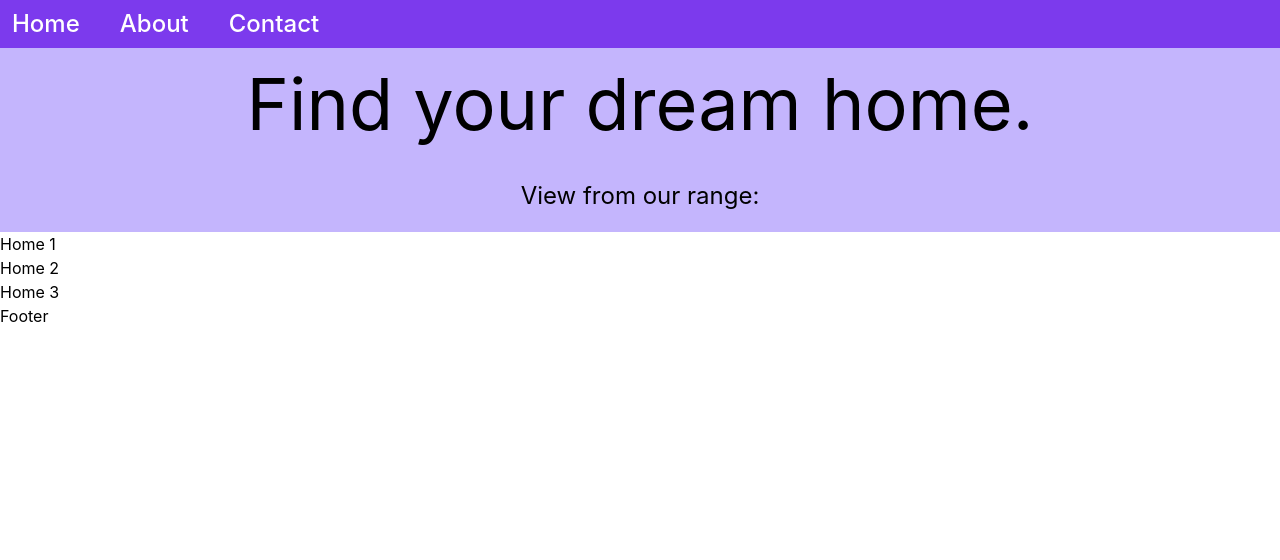
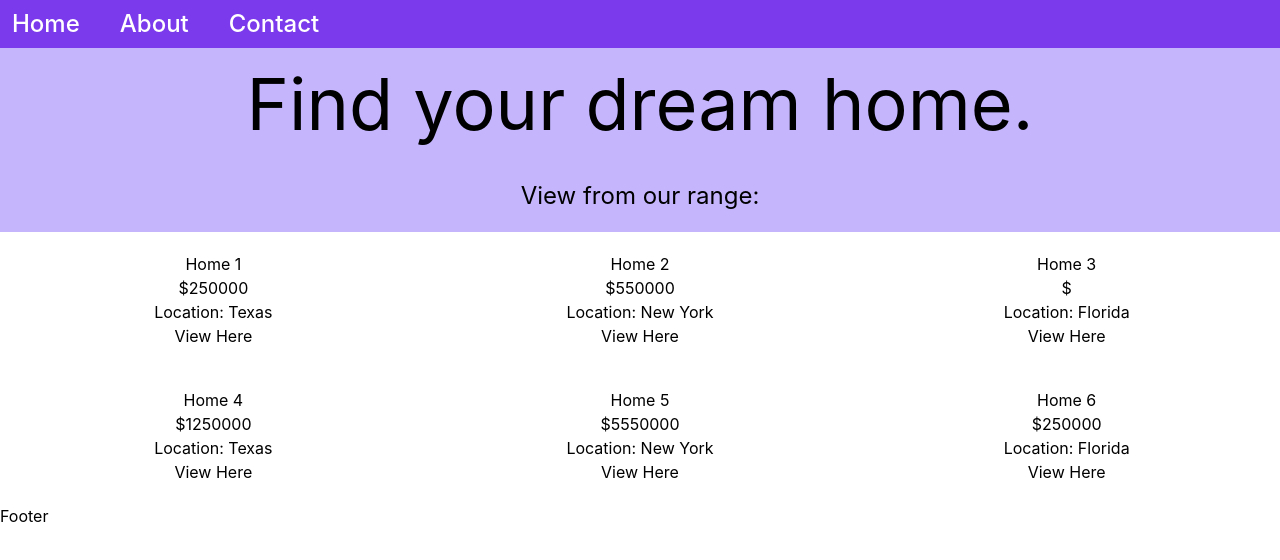
Before and after one commit to HeyAero/virtual-house, a Next.js app: page / in a window 1280 px wide. Shown: the top 560 px of the page. Built offline with nearby package versions, Linux system fonts and the light colour scheme.

Commit message:
update homes data to include location & price, update homes component to show new data

```diff
--- a/components/homes.js
+++ b/components/homes.js
@@ -1,11 +1,16 @@
 export default function Homes({ homes }) {
   return (
-    <>
+    <div className="flex flex-wrap">
       {homes.map((home) => (
-        <div>
-          <h5>{home.name}</h5>
+        <div className="w-1/3 p-5">
+          <div className="text-center">
+            <h5>{home.name}</h5>
+            <h3>${home.price}</h3>
+            <p>Location: {home.location}</p>
+            <a>View Here</a>
+          </div>
         </div>
       ))}
-    </>
+    </div>
   )
 }
--- a/pages/index.js
+++ b/pages/index.js
@@ -5,7 +5,7 @@ import Footer from '../components/footer'
 import Header from '../components/header'
 import Homes from '../components/homes'
 
-const homes = [{name: 'Home 1'}, {name: 'Home 2'}, {name: 'Home 3'}]
+const homes = [{name: 'Home 1', price: 250000, location: "Texas"}, {name: 'Home 2', price: 550000, location: "New York"}, {name: 'Home 3', location: "Florida"}, {name: 'Home 4', price: 1250000, location: "Texas"}, {name: 'Home 5', price: 5550000, location: "New York"}, {name: 'Home 6', price: 250000, location: "Florida"}]
 
 export default function Home() {
   return (
```
